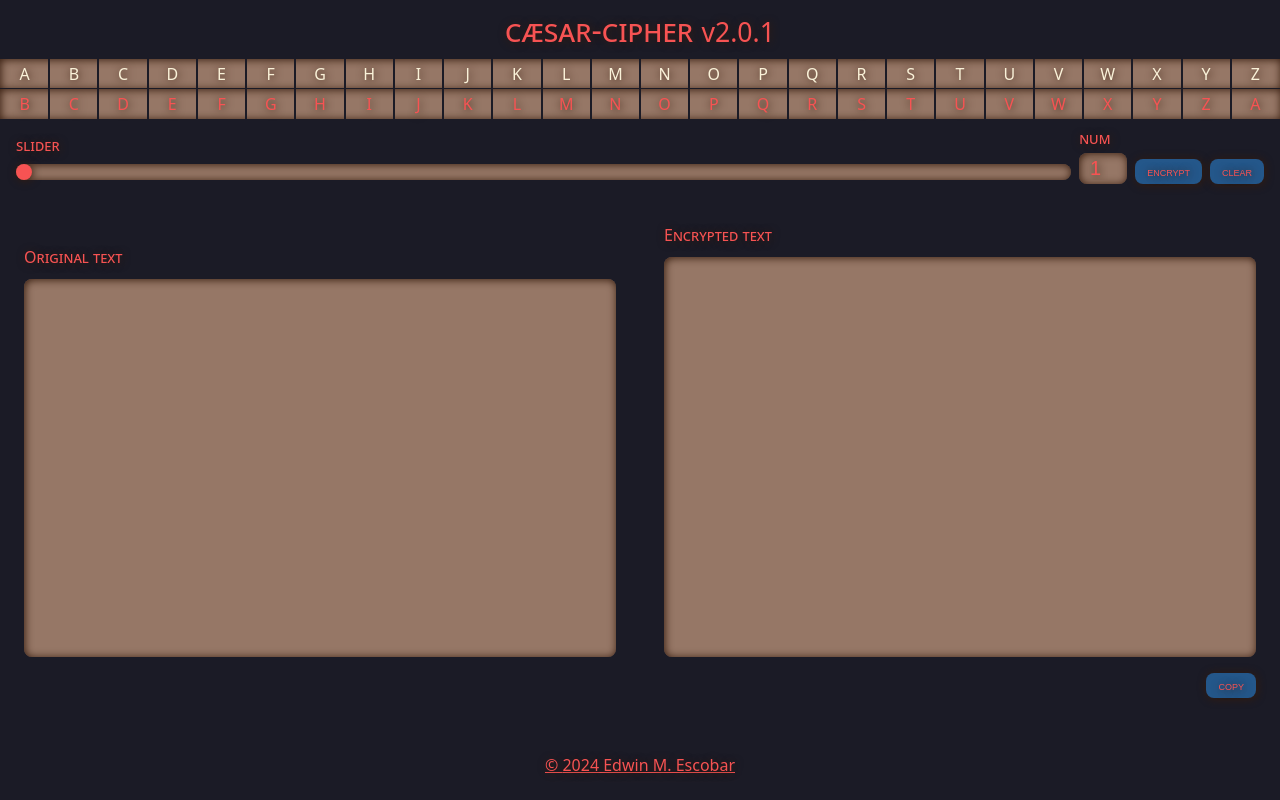
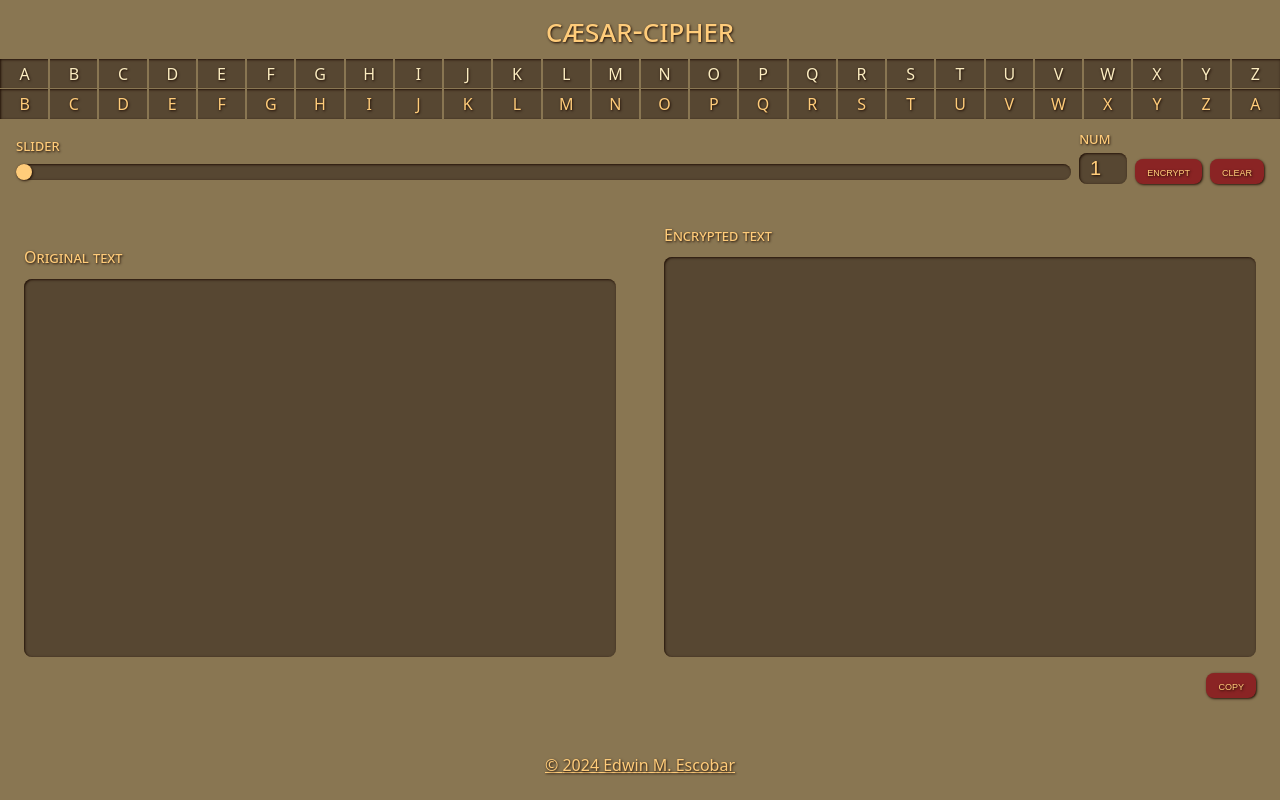
Before and after one commit to escowin/caesar-cipher, a website built with webpack: page index.html in a window 1280 px wide. Built offline with nearby package versions, Linux system fonts and the light colour scheme; files whose address does not match are found by name.

Commit message:
generated 2.0.1 build | updated palette to enhance portfolio

```diff
--- a/index.html
+++ b/index.html
@@ -3,12 +3,13 @@
   <head>
     <meta charset="UTF-8" />
     <meta name="viewport" content="width=device-width, initial-scale=1.0" />
-    <meta name="theme-color" content="#4e463d" />
+    <meta name="theme-color" content="#897652" />
     <meta
       name="description"
       content="A substitution cipher PWA that shifts each letter in the plaintext by a user-defined number of positions down the alphabet."
     />
     <link rel="manifest" href="./dist/manifest.json" />
+    <link rel="stylesheet" href="./src//css/style.css" />
     <title>cæsar cipher</title>
     <script defer src="./dist/app.bundle.js"></script>
     <script defer>
@@ -26,7 +27,7 @@
   </head>
   <body>
     <header>
-      <h1 class="label">cæsar-cipher <span id="version"></span></h1>
+      <h1 class="label">cæsar-cipher</h1>
       <nav>
         <ol class="char-list" id="static-legend"></ol>
         <ol class="char-list" id="encrypted-legend"></ol>
--- a/src/css/style.css
+++ b/src/css/style.css
@@ -2,14 +2,14 @@
 
 /* I. Palette */
 :root {
-    --bg: rgb(27, 27, 38);
-    --bg-unfocus: rgb(150, 119, 102);
-    --dark: rgb(53, 27, 13);
-    --light: rgb(250, 242, 217);
-    --red: rgb(247, 83, 83);
-    --btn: rgb(36, 87, 138);
+    --bg: rgb(137, 118, 82);
+    --bg-unfocus: rgb(87, 71, 50);
+    --dark: rgb(28, 11, 2);
+    --light: rgb(251, 236, 192);
+    --yellow: rgb(255, 204, 122);
+    --btn: #8a2424;
     --tr-3: 1s color, 1s background-color, 1s box-shadow;
-    --spread: .05rem .05rem .5rem;
+    --spread: .05rem .05rem .15rem;
     --corners: .5rem;
 }
 
@@ -80,7 +80,7 @@ nav {
     }
 
     & #encrypted-legend {
-        color: var(--red);
+        color: var(--yellow);
         transition: 1s background-color;
     }
 
@@ -130,7 +130,7 @@ main {
 /* V. Interactive */
 /* Links */
 a {
-    color: var(--red);
+    color: var(--yellow);
     font-weight: lighter;
     border-radius: var(--corners);
     padding: .5rem 1rem;
@@ -142,18 +142,19 @@ a {
 
     &:focus,
     &:hover {
-        color: var(--light);
+        box-shadow: var(--spread) var(--dark);
     }
 
     &:focus {
         outline: 2px solid var(--light);
-        background-color: var(--red);
+        background-color: var(--yellow);
         box-shadow: var(--spread) var(--light);
+        color: var(--btn);
     }
 
     &:hover {
         background-color: var(--btn);
-        box-shadow: var(--spread) var(--light);
+        color: var(--light);
     }
 
 }
@@ -173,16 +174,17 @@ button {
     font-variant: small-caps;
     background-color: var(--btn);
     box-shadow: var(--spread) var(--dark);
+    transition: var(--tr-3), 1s outline;
 
     &:active,
     &:focus,
     &:hover {
-        color: var(--light);
+        color: var(--btn);
     }
 
     &:focus,
     &:hover {
-        background-color: var(--red);
+        background-color: var(--yellow);
         box-shadow: var(--spread) var(--light);
     }
 
@@ -193,7 +195,7 @@ button {
 
 /* Labels */
 .label {
-    color: var(--red);
+    color: var(--yellow);
     text-shadow: var(--spread) var(--dark);
     transition: 1s color;
     font-weight: lighter;
@@ -224,7 +226,7 @@ label {
 }
 
 input {
-    color: var(--red);
+    color: var(--yellow);
     background-color: var(--dark);
     box-shadow: var(--spread) var(--dark);
 }
@@ -239,7 +241,7 @@ input[type="number"] {
     font-size: 1.25rem;
 
     &:focus {
-        color: var(--red);
+        color: var(--yellow);
     }
 }
 
@@ -260,7 +262,7 @@ input[type="range"] {
         width: var(--size);
         height: var(--size);
         border-radius: var(--corners);
-        background: var(--red);
+        background: var(--yellow);
         box-shadow: var(--spread) var(--dark);
         outline: none;
         padding: .5rem;
--- a/src/js/script.js
+++ b/src/js/script.js
@@ -1,4 +1,4 @@
-import "../css/style.css"
+// import "../css/style.css"
 const { encryptString } = require("./encryption");
 
 // DOM variables
@@ -63,7 +63,6 @@ function credits({ copyrightEl, versionEl }) {
 
   console.log(`${info.app} v${info.v}\n${info.copyright}\n${info.link()}`);
   copyrightEl.innerText = date;
-  versionEl.innerText = `v${info.v}`;
 }
 
 // Syncs range & num input values
--- a/webpack.config.js
+++ b/webpack.config.js
@@ -34,8 +34,8 @@ module.exports = {
       description:
         "A substitution cipher PWA that shifts each letter in the plaintext by a user-defined number of positions down the alphabet.",
       start_url: "../index.html",
-      background_color: "#4e463d",
-      theme_color: "#faf2d9",
+      background_color: "#897652",
+      theme_color: "#ffcc7a",
       fingerprints: false,
       inject: false,
       icons: [
```
Also changed, not shown: dist/app.bundle.js, dist/assets/icons/icon_128x128.png, dist/assets/icons/icon_192x192.png, dist/assets/icons/icon_256x256.png, dist/assets/icons/icon_384x384.png, dist/assets/icons/icon_512x512.png, dist/assets/icons/icon_96x96.png, dist/manifest.json, dist/report.html, src/img/icon-512x512.png, 1 other file.
